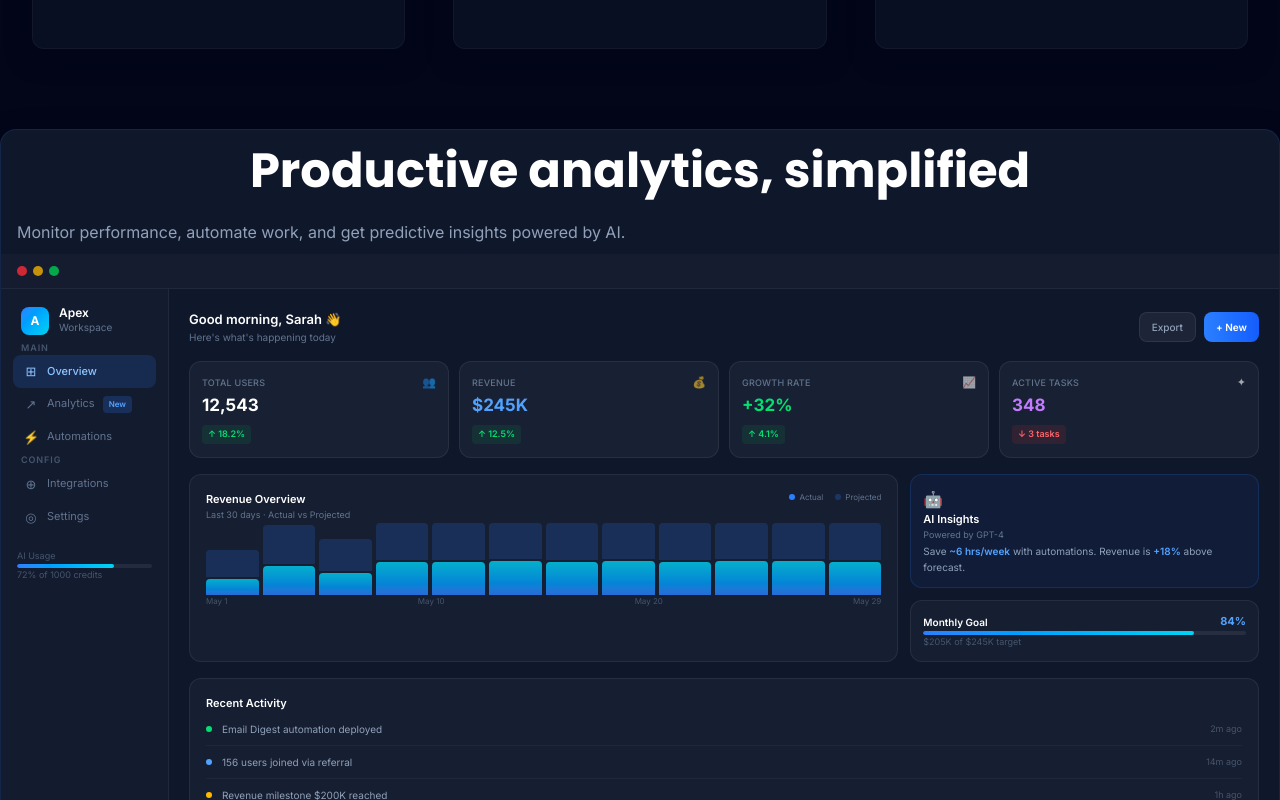
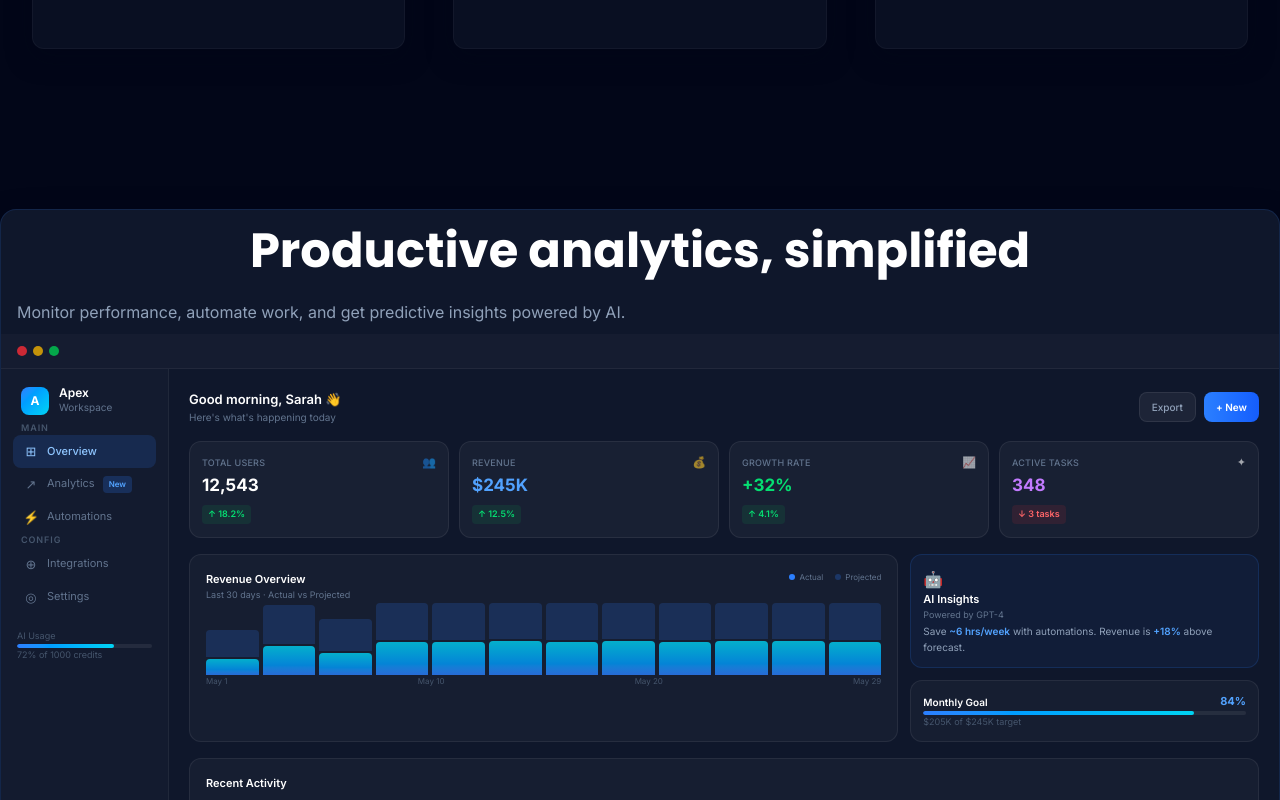
Before and after one commit to Muhammadimam156/modern-ai-platform, a Next.js app: page / in a window 1280 px wide. Shown: the part 1840-2640 px from the top of the page. Built offline with nearby package versions, Linux system fonts and the light colour scheme.

Commit message:
refactor: add padding to DashboardPreview for improved layout consistency

```diff
--- a/app/components/DashboardPreview.tsx
+++ b/app/components/DashboardPreview.tsx
@@ -30,7 +30,7 @@ const activities = [
 
 export default function DashboardPreview() {
   return (
-    <div className="w-full flex justify-center items-center">
+    <div className="w-full flex justify-center items-center py-12 lg:py-20">
       {/* Outer glow */}
       <div
         className="absolute -inset-3 pointer-events-none rounded-2xl"
```
